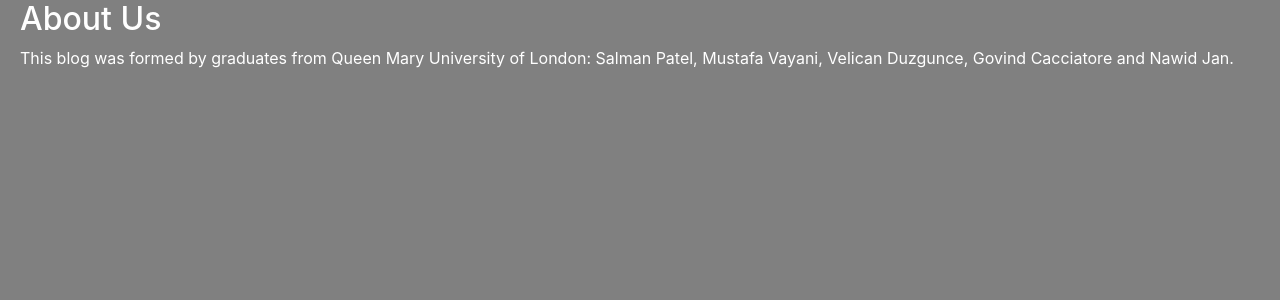
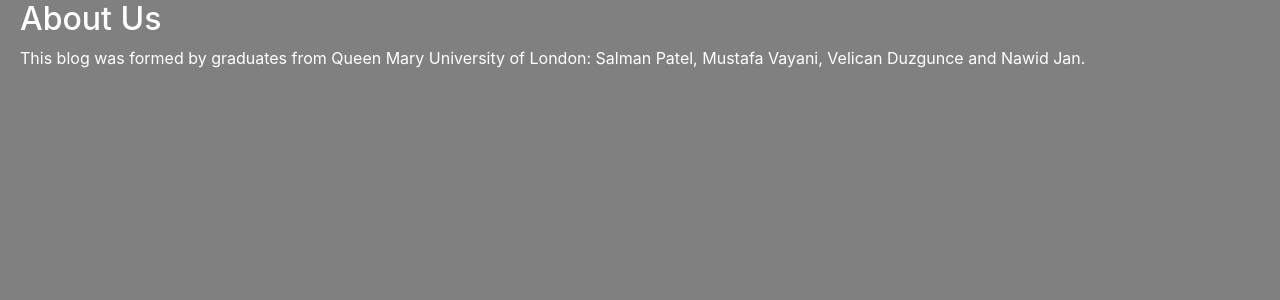
Before and after one commit to QMGrads/techwebsite, a Django app: template podc/blog/templates/blog/about.html in a window 1280 px wide. Shown: the part 86-386 px from the top of the page. Run offline with Django 3.2, Linux system fonts and the light colour scheme; the template is opened without the code that fills it, so the values that code supplies are empty; some libraries are stand-ins or nearby versions.

Commit message:
Update about.html

```diff
--- a/podc/blog/templates/blog/about.html
+++ b/podc/blog/templates/blog/about.html
@@ -34,7 +34,7 @@
 
 
 		<h2>About Us</h2>
-		<p>This blog was formed by graduates from Queen Mary University of London: Salman Patel, Mustafa Vayani, Velican Duzgunce, Govind Cacciatore and Nawid Jan.</p>
+		<p>This blog was formed by graduates from Queen Mary University of London: Salman Patel, Mustafa Vayani, Velican Duzgunce and Nawid Jan.</p>
 
 		<script src="https://code.jquery.com/jquery-3.2.1.slim.min.js" integrity="sha384-KJ3o2DKtIkvYIK3UENzmM7KCkRr/rE9/Qpg6aAZGJwFDMVNA/GpGFF93hXpG5KkN" crossorigin="anonymous"></script>
 		<script src="https://cdnjs.cloudflare.com/ajax/libs/popper.js/1.12.9/umd/popper.min.js" integrity="sha384-ApNbgh9B+Y1QKtv3Rn7W3mgPxhU9K/ScQsAP7hUibX39j7fakFPskvXusvfa0b4Q" crossorigin="anonymous"></script>
```
